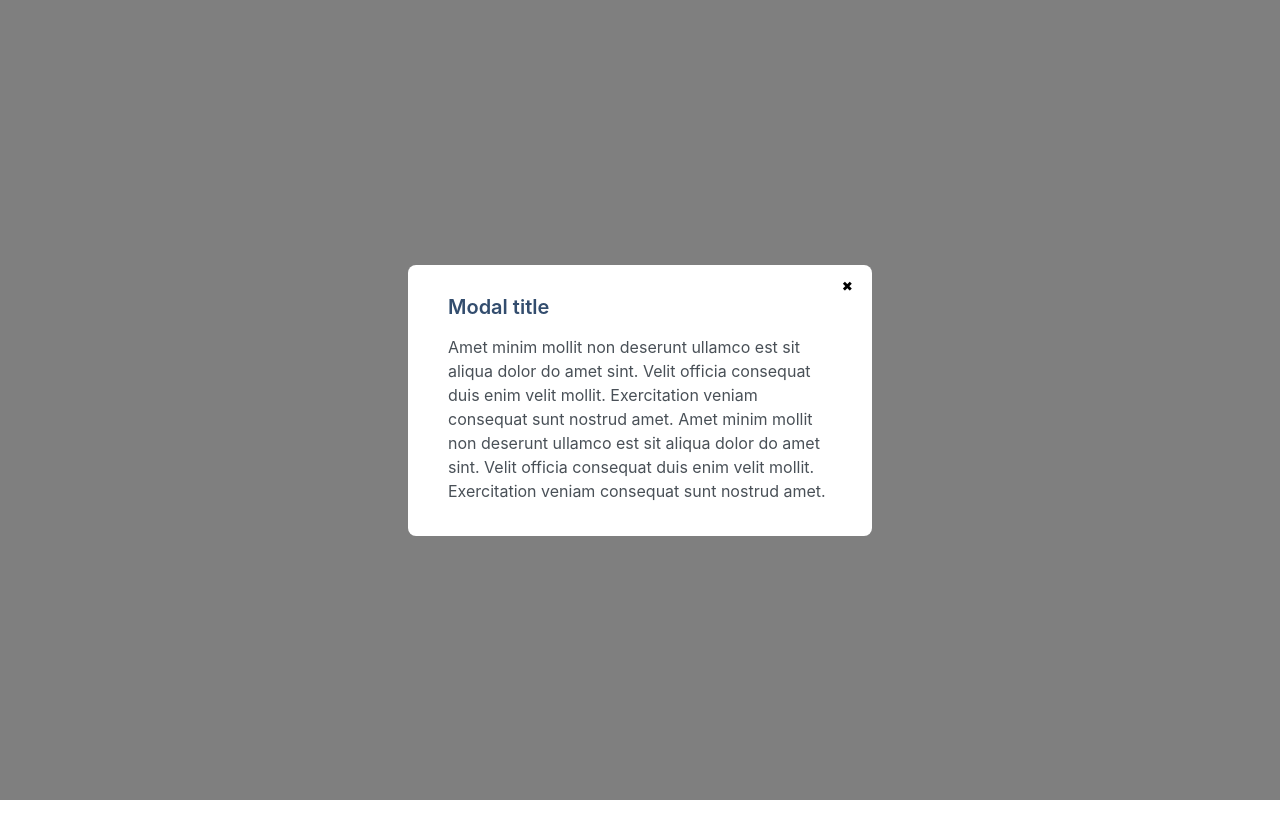
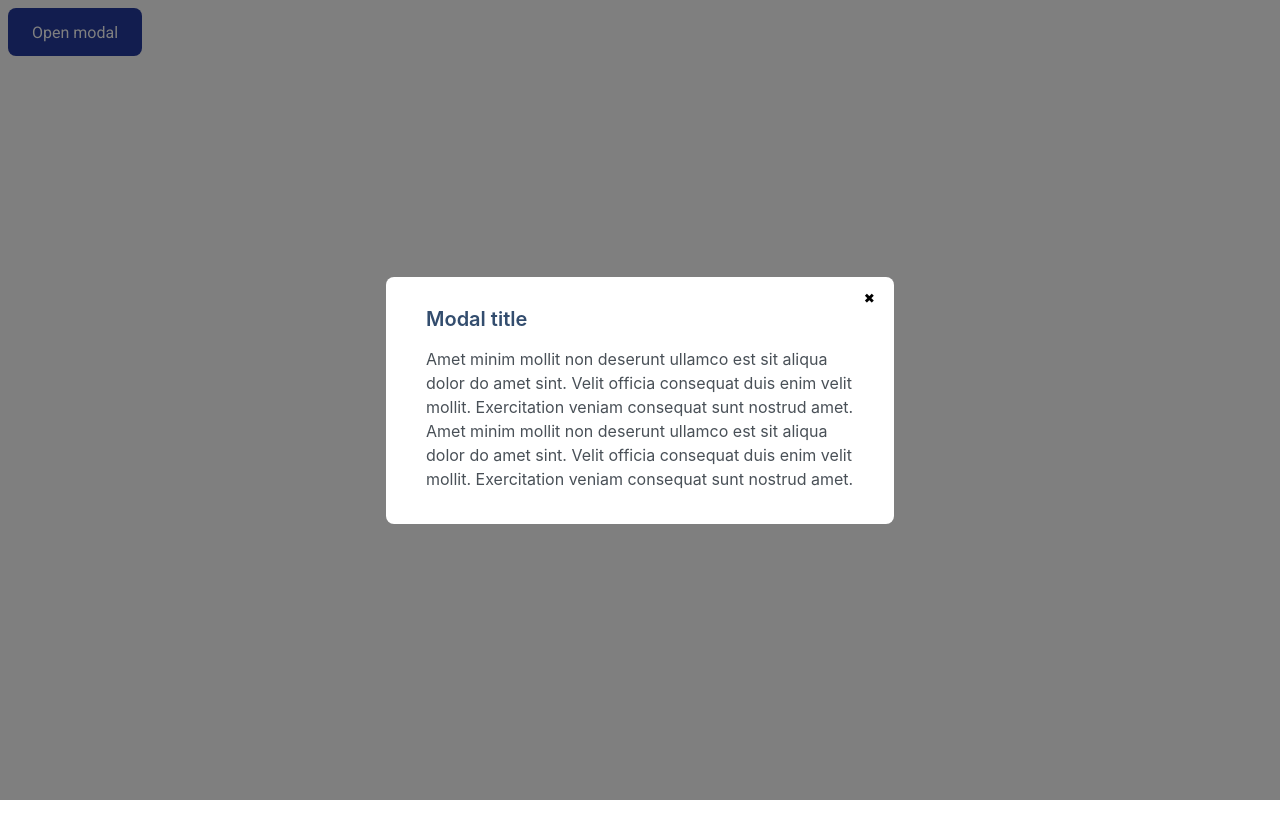
Before and after one commit to js-tasks-ru/htmlcss-20240412_easygoin2022, a website: page 05-lection3/02-modal/index.html in a window 1280 px wide. Both pictures are taken after a click on the button "Open modal". Drawn offline with Linux system fonts and the light colour scheme.

Commit message:
made changes

```diff
--- a/05-lection3/02-modal/modal.css
+++ b/05-lection3/02-modal/modal.css
@@ -1,13 +1,9 @@
 body{
-    min-height: 100vh;
-    display: flex;
-    flex-direction: column;
-    justify-content: center;
-    align-items: center;
     overflow: initial;
 }
 
 .modal{
+    min-height: 100vh;
     background-color: hsla(0, 0%, 0%, 0.500);
     position: fixed;
     inset: 0;
@@ -18,7 +14,7 @@ body{
 
 .modal__main{
     background-color: var(--white);
-    width: 30%;
+    max-width: 428px;
     padding: 30px 40px 33px 40px;
     border: none;
     border-radius: 8px;
```
